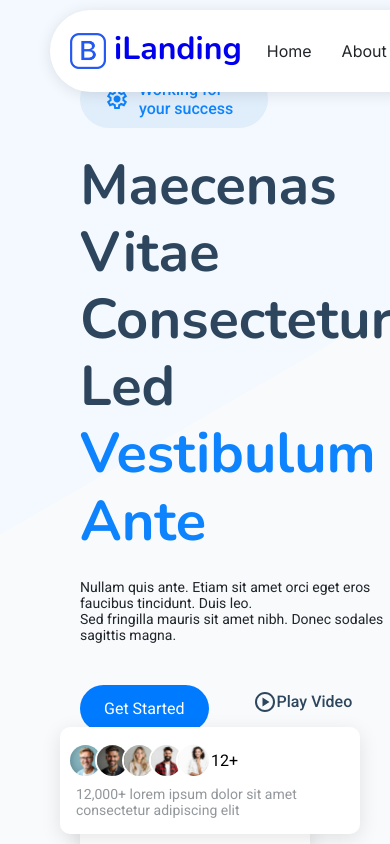
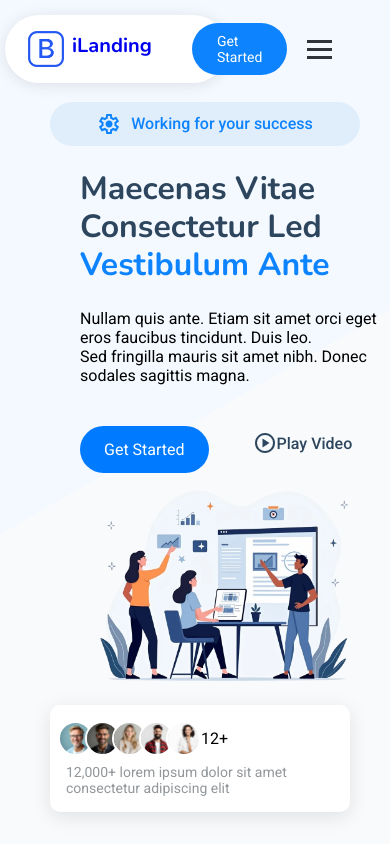
Before and after one commit to Onenye/i-Landing, a plain HTML site: page index.html in a window 390 px wide. Shown: the top 844 px of the page. Drawn offline with nearby package versions, Linux system fonts and the light colour scheme.

Commit message:
media query

```diff
--- a/index.html
+++ b/index.html
@@ -19,7 +19,7 @@
             <!-- h1 link -->
              <div class="logo">
                 <img src="img/logo.png">
-                <a href="index.html"><h1>iLanding</h1></a>
+                <a href="index.html"><h1 class="logo-title">iLanding</h1></a>
              </div>
              <!-- navlinks -->
               <div class="nav-links">
@@ -51,6 +51,13 @@
               </div>
               <!-- button get started -->
                <div><a class="btn-started" href="index.html#about">Get Started</a></div>
+
+
+        <div class="hamburger-menu">
+            <span class="bar"></span>
+            <span class="bar"></span>
+            <span class="bar"></span>
+        </div>
         </div>
     </header>
 
@@ -71,7 +78,7 @@
                                 <span class="liteblue-bigtxt">Vestibulum Ante</span>
                               </h1>
 
-                              <p class="random-txt">
+                              <!-- <p class="random-txt"> -->
                                 Nullam quis ante. Etiam sit amet orci eget eros faucibus tincidunt.
                                 Duis leo.<br>Sed fringilla mauris sit amet nibh. Donec sodales sagittis magna.
                               </p>
--- a/style.css
+++ b/style.css
@@ -89,9 +89,10 @@ a{
 }
 
 header .btn-started{
+    display: inline-block;
     font-size: 14px;
     padding: 10px 25px;
-    margin: 0 0 0 30px;
+    margin: 0 40px 0 30px;
     border-radius: 50px;
     transition: 0.3s;
     background-color: #0d83fd;
@@ -101,6 +102,54 @@ header .btn-started{
 header .btn-started:hover{
     background-color: #4d9df3;
     color: #ffffff;
+}
+
+.hamburger-menu{
+    display: inline-block;
+    cursor: pointer;
+}
+
+.bar{
+    display: block;
+    width: 25px;
+    height: 3px;
+    margin: 5px auto;
+    background-color: #303438;
+}
+
+@media screen and (min-width:768px){
+    .hamburger-menu{
+        display: none;
+    }
+}
+
+@media screen and (max-width:768px){
+    /* body{
+        display: inline-block;
+        align-items: center;
+        justify-content: center;
+    } */
+   header .container{
+    width: 57%;
+    margin: 5px;
+    padding: 8px 5px 8px 18px;
+   }
+
+   header .logo{
+    font-size: 10px;
+   }
+
+   header .logo-title{
+    margin-top: 5px;
+   }
+
+   .nav-links ul{
+    display: none;
+   }
+
+   header .btn-started{
+    margin: 0 20px 0 40px;
+   }
 }
 
 /* Hero */
@@ -188,6 +237,30 @@ header .btn-started:hover{
     margin-top: 10%;
 }
 
+@media screen and (max-width:768px){
+    .company-badge{
+        width: 100%;
+        padding: 10px 25px;
+        display: inline-flex;
+        align-items: center;
+        justify-content: center;
+        margin-top: 5rem;
+        margin-left: -30px;
+    }
+
+
+    .hero-container h1{
+        font-size: 2rem;
+    }
+
+
+    .hero-container{
+        display: inline-block;
+    }
+
+
+}
+
 .hero .customers-badge .avatar{
     width: 35px;
     height: 35px;
@@ -205,8 +278,16 @@ header .btn-started:hover{
     box-shadow: 0 5px 20px rgba(0, 0, 0, 0.1);
     border-radius: 10px;
     max-width: 300px;
-    animation: float-badge 3s ease-in-out infinite;
-    will-change: transform;
+    /* animation: float-badge 3s ease-in-out infinite;
+    will-change: transform; */
+}
+
+@media screen and (max-width:768px){
+    .hero .customers-badge{
+        /* display: none;     */
+    position: relative;
+    margin-top: 30px;
+    }
 }
 
 .hero .customers-badge .customer-avatars {
@@ -278,3 +359,9 @@ header .btn-started:hover{
     background-color: #99c3f0;
     transition: 0.3s;
   }
+
+  @media screen and (max-width:768px){
+    .stats{
+        display: none;
+    }
+  }
```
